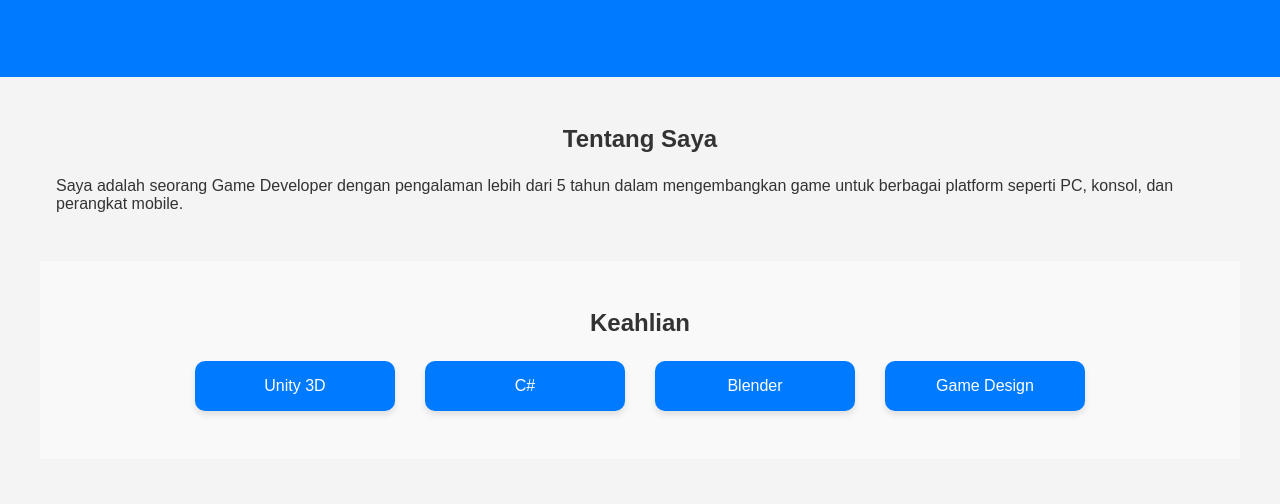
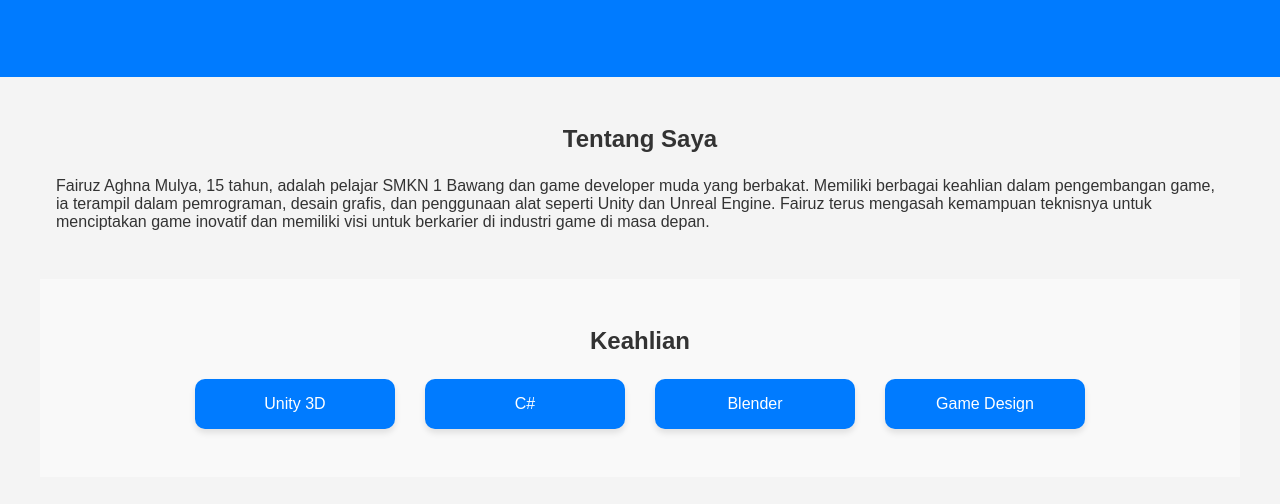
Before and after one commit to Fairuz-Aghna-Mulya/Portofolio, a plain HTML site: page index.html in a window 1280 px wide. Shown: the part 256-760 px from the top of the page. Drawn offline with Linux system fonts and the light colour scheme.

Commit message:
Update index.html

```diff
--- a/index.html
+++ b/index.html
@@ -226,7 +226,7 @@
     <!-- About Section -->
     <section id="about" class="section">
         <h2>Tentang Saya</h2>
-        <p>Saya adalah seorang Game Developer dengan pengalaman lebih dari 5 tahun dalam mengembangkan game untuk berbagai platform seperti PC, konsol, dan perangkat mobile.</p>
+        <p>Fairuz Aghna Mulya, 15 tahun, adalah pelajar SMKN 1 Bawang dan game developer muda yang berbakat. Memiliki berbagai keahlian dalam pengembangan game, ia terampil dalam pemrograman, desain grafis, dan penggunaan alat seperti Unity dan Unreal Engine. Fairuz terus mengasah kemampuan teknisnya untuk menciptakan game inovatif dan memiliki visi untuk berkarier di industri game di masa depan.</p>
     </section>
 
     <!-- Keahlian Section -->
```
